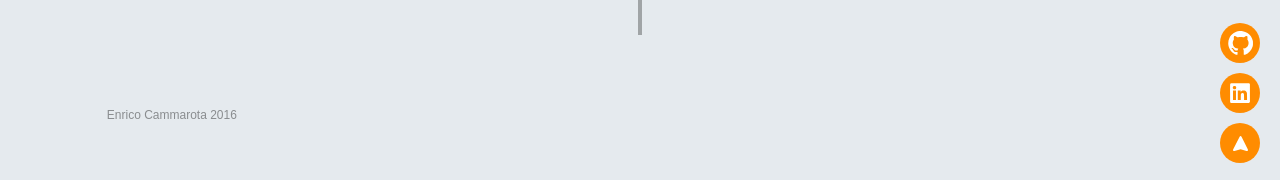
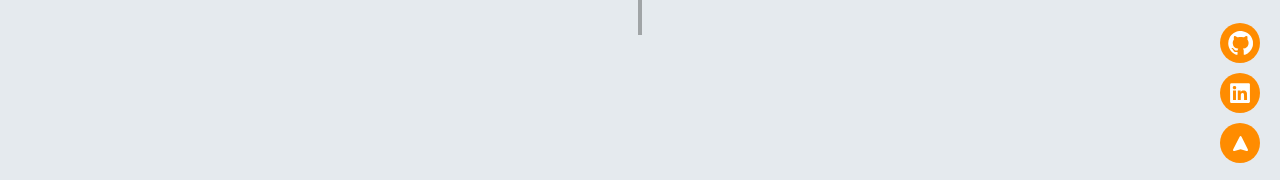
Before and after one commit to enricocammarota/enricocammarota.github.io, a Jekyll site: the page built from index.html, in a window 1280 px wide and 900 px high, scrolled down 2097 px. Shown: the part 717-897 px from the top of the window. Built offline with Jekyll 4.4.1, drawn with Linux system fonts in a browser that asks for light colours; nearby versions of some CDN libraries.

```diff
--- a/_includes/footer.html
+++ b/_includes/footer.html
@@ -1,7 +1,6 @@
 <footer>
 	<div class="lockup">
 		<div class="content-wrap">
-			<p class="copyright">Enrico Cammarota 2016</p>
 		</div>
 	</div>
 
```
